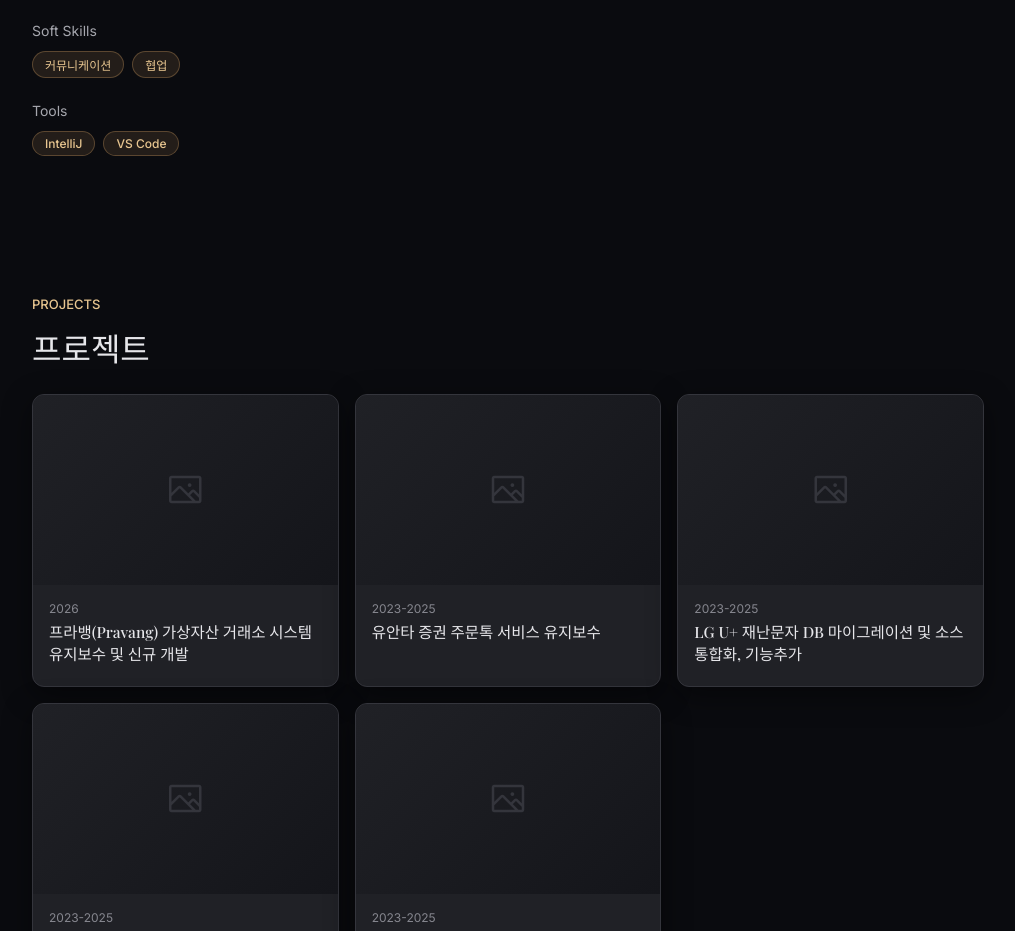
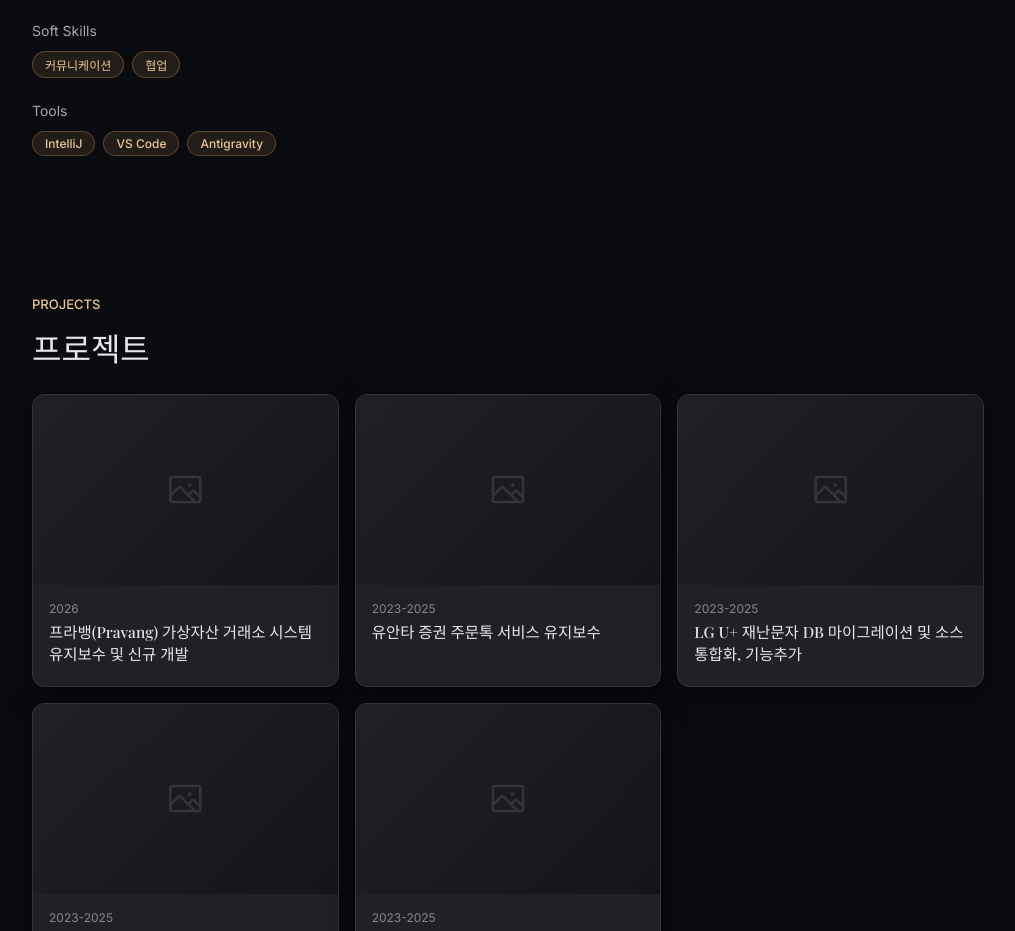
Before and after one commit to kimjiseung97/profile, a React (Vite) app: page / in a window 1280 px wide. Shown: the part 3321-4252 px from the top of the page, without its empty margins (132-1147 px from the left). Built offline with nearby package versions, Linux system fonts and the light colour scheme.

Commit message:
Add Antigravity to tools list

```diff
--- a/src/data.js
+++ b/src/data.js
@@ -65,7 +65,7 @@ export const certs = ['정보처리산업기사'];
 export const skillGroups = [
   { name: 'Hard Skills', items: ['SQL', 'Spring Boot', 'Java', 'Claude / Gemini / ChatGPT'] },
   { name: 'Soft Skills', items: ['커뮤니케이션', '협업'] },
-  { name: 'Tools', items: ['IntelliJ', 'VS Code'] }
+  { name: 'Tools', items: ['IntelliJ', 'VS Code', 'Antigravity'] }
 ];
 
 export const projects = [
```
